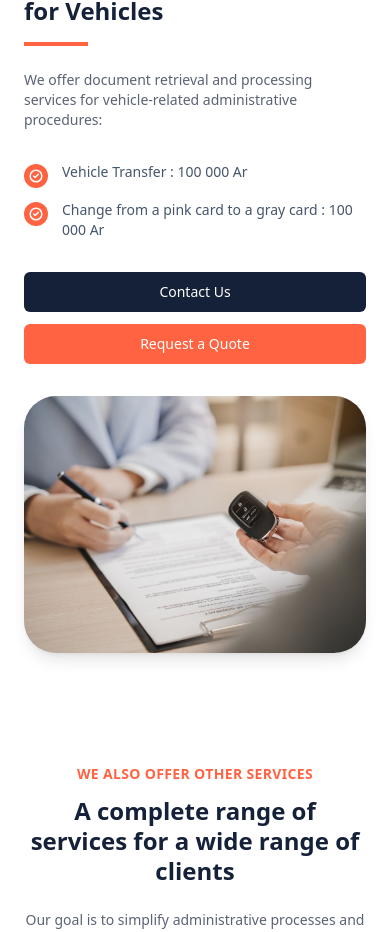
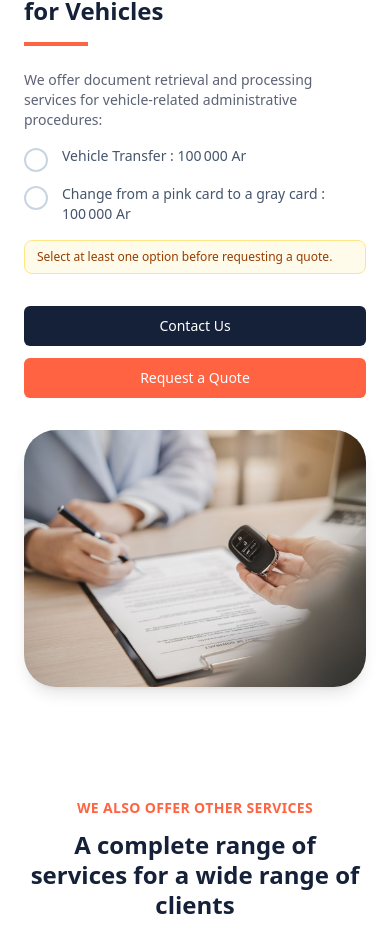
Before and after one commit to HarilalaTino/nextjs_axcel, a Next.js app: page /en/toutes-autres-recuperations-et-certifications in a window 390 px wide. Shown: the part 1089-2021 px from the top of the page. Built offline with nearby package versions, Linux system fonts and the light colour scheme.

Commit message:
set Administrative-procedures-for-automobiles items to selectable

```diff
--- a/messages/en.json
+++ b/messages/en.json
@@ -590,6 +590,7 @@
         "description": "We offer document retrieval and processing services for vehicle-related administrative procedures:",
         "contact": "Contact Us",
         "quote": "Request a Quote",
+        "selectionRequired": "Select at least one option before requesting a quote.",
         "vehicleMutation": {
           "label": "Vehicle Transfer",
           "price": "100 000 Ar"
@@ -1001,6 +1002,8 @@
       "bankAccountCreation": "Bank account opening",
       "simCardCreation": "SIM card creation",
       "fopEquivalence": "FOP equivalence retrieval",
+      "vehicleMutation": "Vehicle transfer",
+      "vehicleRegistrationCardChange": "Change from a pink card to a gray card",
       "diplomeMaster": "Recovery of Master's degree",
       "licence": "Recovery of Licentiate degree",
       "baccTranscript": "Recovery of BACC transcript",
--- a/src/app/[locale]/devis/page.tsx
+++ b/src/app/[locale]/devis/page.tsx
@@ -86,8 +86,10 @@ const REQUEST_CATALOG: RequestCategory[] = [
       { slug: 'certificate-of-achievement', labelKey: 'requestOptions.achievementCertificate', quantityAware: true, unitPriceAr: 100000 },
       { slug: 'certificate-of-market-authorization', labelKey: 'requestOptions.certificateOfMarketAuthorization', quantityAware: true, unitPriceAr: 300000 },
       { slug: 'administrative-procedures-for-automobiles', labelKey: 'requestOptions.courierAutomobileProcedure', quantityAware: true },
+      { slug: 'vehicle-mutation', labelKey: 'requestOptions.vehicleMutation', unitPriceAr: 100000 },
+      { slug: 'vehicle-registration-card-change', labelKey: 'requestOptions.vehicleRegistrationCardChange', unitPriceAr: 100000 },
       { slug: 'bank-account-creation', labelKey: 'requestOptions.bankAccountCreation', unitPriceAr: 100000 },
-      { slug: 'sim-card-creation', labelKey: 'requestOptions.simCardCreation', unitPriceAr: 100000 },
+      { slug: 'sim-card-creation', labelKey: 'requestOptions.simCardCreation', unitPriceAr: 100000, quantityAware: true },
       { slug: 'fop-equivalence-retrieval', labelKey: 'requestOptions.fopEquivalence', unitPriceAr: 100000 },
       { slug: 'baccalaureate-transcript', labelKey: 'requestOptions.baccTranscript', quantityAware: true },
       { slug: 'birth-certificate-copy', labelKey: 'requestOptions.birthCertificateCopy', quantityAware: true, unitPriceAr: 30000 },
--- a/src/app/[locale]/toutes-autres-recuperations-et-certifications/page.tsx
+++ b/src/app/[locale]/toutes-autres-recuperations-et-certifications/page.tsx
@@ -3,7 +3,6 @@ import TopMenu from "@/components/ui/home/top-menu";
 import ElegantCardWrapper from "@/components/ui/shared/elegant-card-wrapper";
 import CourierDiplomaSelection from "@/components/ui/shared/courier-diploma-selection";
 import CreationPage from "@/components/ui/shared/page-creation";
-import { CheckCircle2 } from "lucide-react";
 import { getTranslations } from "next-intl/server";
 
 
@@ -70,26 +69,27 @@ export default async function certificateRetrieval() {
           description={
             <>
               <p className="mb-4">{automobileProcedure("description")}</p>
-              <ul className="mt-8 space-y-3">
-                <li className="flex items-start gap-3.5">
-                  <span className="mt-0.5 inline-flex h-6 w-6 shrink-0 items-center justify-center rounded-full bg-secondary text-white">
-                    <CheckCircle2 size={14} strokeWidth={2.5} />
-                  </span>
-                  <span className="text-slate-600">{automobileProcedure("vehicleMutation.label")} : {automobileProcedure("vehicleMutation.price")}</span>
-                </li>
-                <li className="flex items-start gap-3.5">
-                  <span className="mt-0.5 inline-flex h-6 w-6 shrink-0 items-center justify-center rounded-full bg-secondary text-white">
-                    <CheckCircle2 size={14} strokeWidth={2.5} />
-                  </span>
-                  <span className="text-slate-600">{automobileProcedure("carteGrise.label")} : {automobileProcedure("carteGrise.price")}</span>
-                </li>
-              </ul>
+              <CourierDiplomaSelection
+                requiredMessage={automobileProcedure("selectionRequired")}
+                options={[
+                  {
+                    slug: "vehicle-mutation",
+                    label: automobileProcedure("vehicleMutation.label"),
+                    unitPriceAr: 100000,
+                  },
+                  {
+                    slug: "vehicle-registration-card-change",
+                    label: automobileProcedure("carteGrise.label"),
+                    unitPriceAr: 100000,
+                  },
+                ]}
+              />
             </>
           }
           imageSrc="/images/courier/courier-4.jpg"
           isReverseSection
           ctasDisplay
-          preserveQueryParams={false}
+          requiredSelectionType="Administrative-procedures-for-automobiles"
           t={automobileProcedure}
         />
         <ElegantCardWrapper />
--- a/src/components/ui/shared/page-creation.tsx
+++ b/src/components/ui/shared/page-creation.tsx
@@ -23,7 +23,6 @@ type CreationPageProps = {
   ctasDisplay?: boolean;
   overideQueryparams?: string;
   requiredSelectionType?: string;
-  preserveQueryParams?: boolean;
 };
 
 export interface Tier {
@@ -56,7 +55,6 @@ export default async function CreationPage({
   ctasDisplay,
   overideQueryparams,
   requiredSelectionType,
-  preserveQueryParams = true,
 }: CreationPageProps) {
   const contactHref = '/contact' as const;
   const quoteHref = '/devis' as const;
@@ -138,7 +136,7 @@ export default async function CreationPage({
                           type: creationType,
                           rate: tier.quoteUrl,
                         }}
-                        preserveQueryParams={preserveQueryParams}
+                        preserveQueryParams
                         requiredSelectionType={requiredSelectionType}
                         className="mt-6 inline-block rounded-md bg-secondary px-5 py-2.5 text-center text-sm font-medium text-white transition-colors hover:bg-secondary/90 sm:w-auto"
                       >
@@ -196,7 +194,7 @@ export default async function CreationPage({
                     <QueryAwareLink
                       pathname={quoteUrl.pathname}
                       query={quoteUrl.query}
-                      preserveQueryParams={preserveQueryParams}
+                      preserveQueryParams
                       requiredSelectionType={requiredSelectionType}
                       className="rounded-md bg-secondary px-5 py-2.5 text-center text-sm font-medium text-white transition-colors hover:bg-secondary/90 sm:w-auto"
                     >
@@ -221,7 +219,7 @@ export default async function CreationPage({
                 <QueryAwareLink
                   pathname={quoteUrl.pathname}
                   query={quoteUrl.query}
-                  preserveQueryParams={preserveQueryParams}
+                  preserveQueryParams
                   requiredSelectionType={requiredSelectionType}
                   className="rounded-md bg-secondary px-5 py-2.5 text-center text-sm font-medium text-white transition-colors hover:bg-secondary/90 sm:w-auto"
                 >
```
Also changed, not shown: messages/fr.json.
